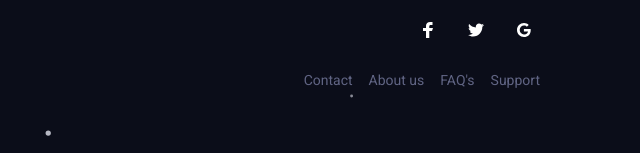
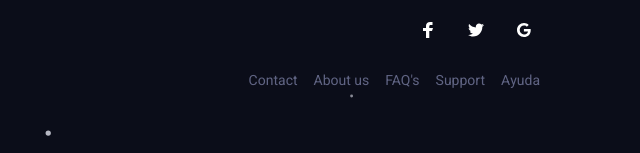
Before and after one commit to ajolote96/MiPrimerSitioWeb, a plain HTML site: page index.html in a window 1280 px wide. Shown: the part 4664-4817 px from the top of the page, 640-1280 px from the left. Drawn offline with nearby package versions, Linux system fonts and the light colour scheme.

Commit message:
Update index.html

```diff
--- a/index.html
+++ b/index.html
@@ -148,6 +148,9 @@
 							<li>
 								<a href="#">Support</a>
 							</li>
+							<li>
+								<a href="#">Ayuda</a>
+							</li>
 						</ul>
 						<ul class="footer-social-links list-reset">
 							<li>
```
